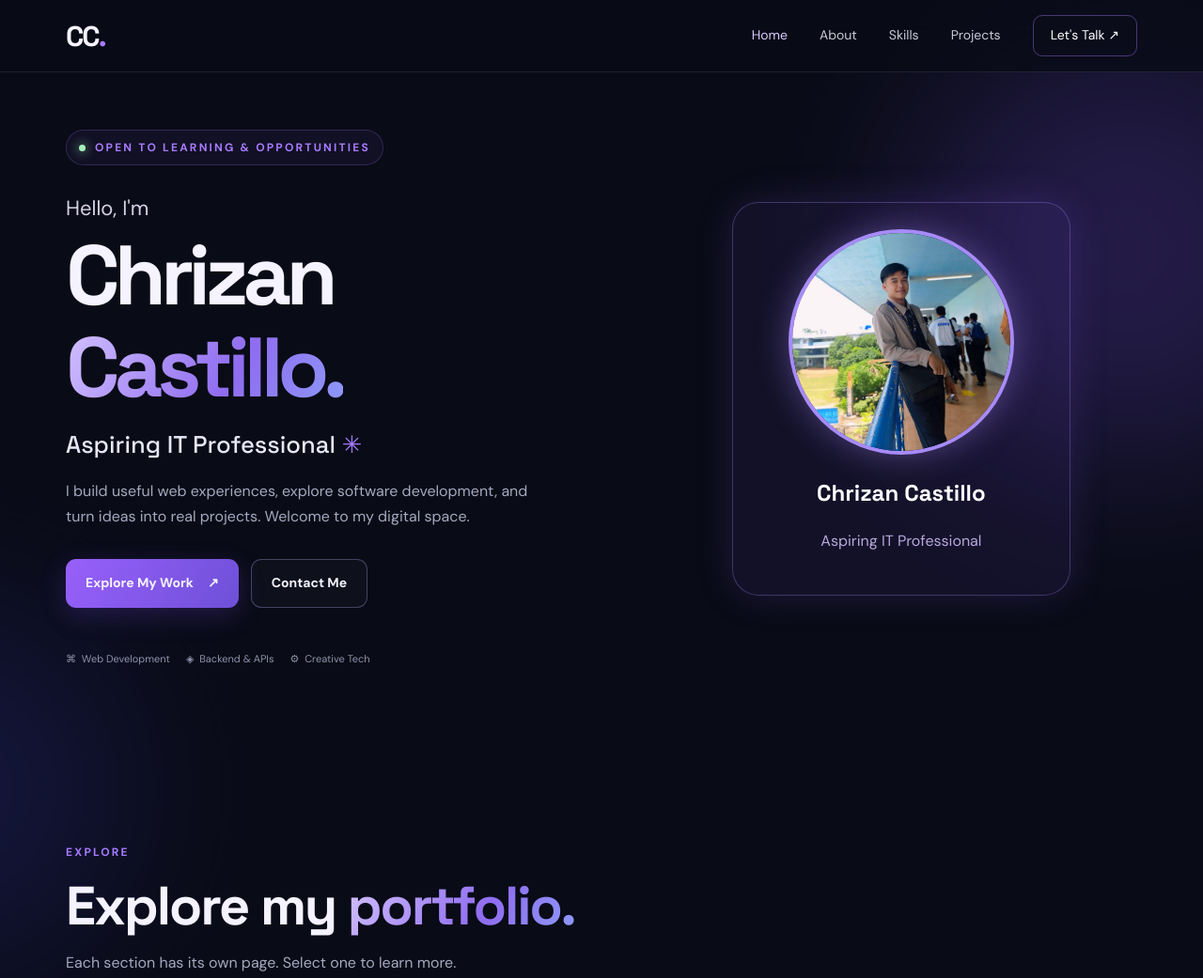
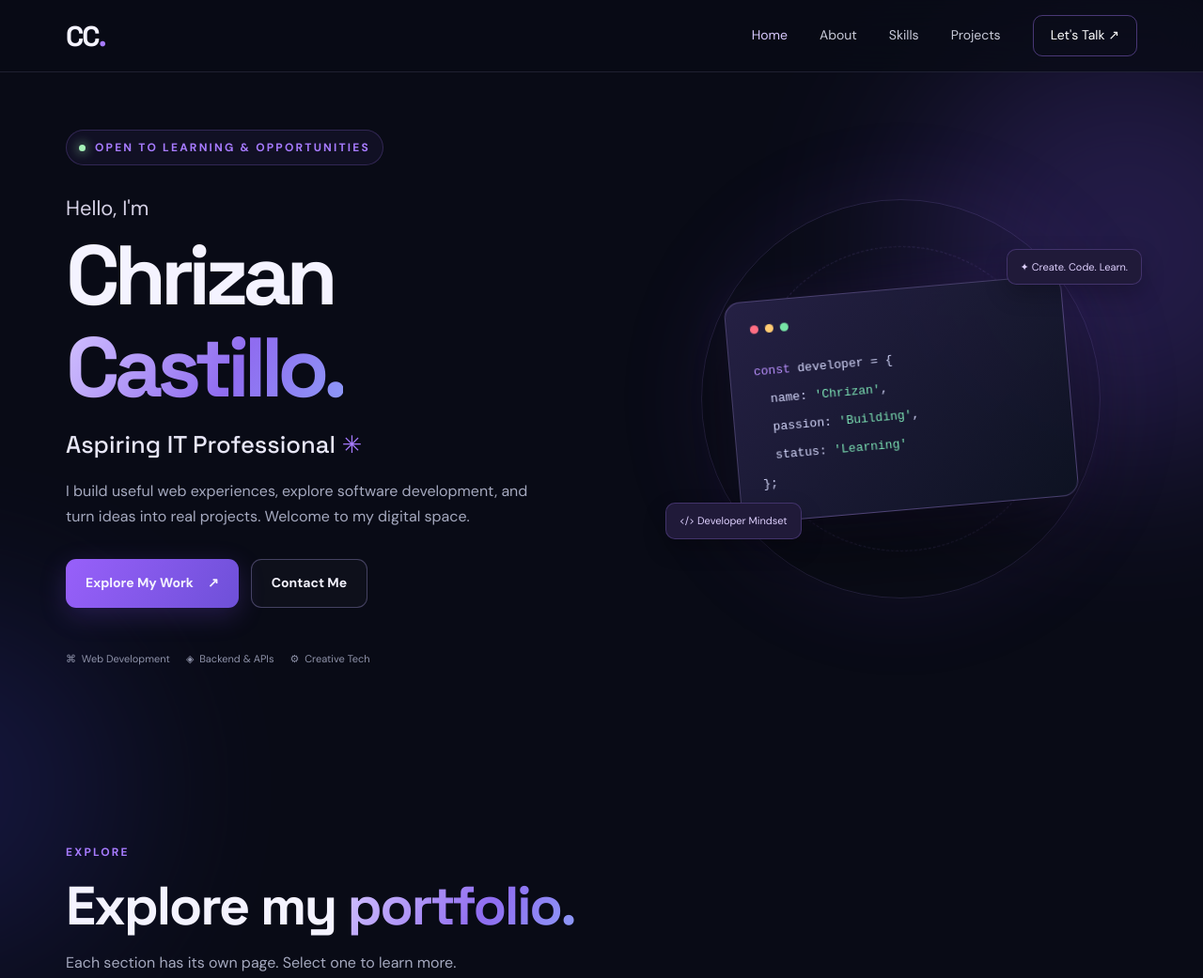
Before and after one commit to chrizan-rgb/chrizan-rgb.github.io, a plain HTML site: page index.html in a window 1280 px wide. Shown: the top 1041 px of the page at 94% size. Drawn offline with Linux system fonts and the light colour scheme.

Commit message:
Update index.html

```diff
--- a/index.html
+++ b/index.html
@@ -23,16 +23,33 @@
         <div class="hero-mini"><span>⌘ &nbsp;Web Development</span><span>◈ &nbsp;Backend & APIs</span><span>⚙ &nbsp;Creative Tech</span></div>
       </div>
 
-<div class="hero-art reveal">
-  <div class="profile-card">
-    <img
-      src="images/profile.jpg"
-      alt="Chrizan Castillo"
-      class="profile-image"
-    />
-    <h3>Chrizan Castillo</h3>
-    <p>Aspiring IT Professional</p>
+<div class="hero-art reveal" aria-hidden="true">
+  <div class="orbit orbit-outer"></div>
+  <div class="orbit orbit-inner"></div>
+
+  <div class="glass-card code-card">
+    <div class="card-dots">
+      <i></i><i></i><i></i>
+    </div>
+
+    <code>
+      <span class="code-purple">const</span> developer = {<br>
+      &nbsp;&nbsp;name: <span class="code-green">'Chrizan'</span>,<br>
+      &nbsp;&nbsp;passion: <span class="code-green">'Building'</span>,<br>
+      &nbsp;&nbsp;status: <span class="code-green">'Learning'</span><br>
+      };
+    </code>
+  </div>
+
+  <div class="floating-badge badge-top">
+    ✦ Create. Code. Learn.
+  </div>
+
+  <div class="floating-badge badge-bottom">
+    &lt;/&gt; Developer Mindset
   </div>
 </div>
 
+</div>
+
     </section><section class="section container reveal"><div class="section-heading"><span class="section-index">EXPLORE</span><h2>Explore my <span>portfolio.</span></h2><p>Each section has its own page. Select one to learn more.</p></div><div class="page-grid"><a class="page-tile" href="about.html"><span>01 / ABOUT</span><h3>Get to know me ↗</h3><p>Background, interests, and journey in technology.</p></a><a class="page-tile" href="skills.html"><span>02 / SKILLS</span><h3>My tech stack ↗</h3><p>The tools and languages I'm learning and using.</p></a><a class="page-tile" href="projects.html"><span>03 / PROJECTS</span><h3>Explore projects ↗</h3><p>Open each project to view details on a separate page.</p></a><a class="page-tile" href="contact.html"><span>04 / CONTACT</span><h3>Get in touch ↗</h3><p>Connect through email and GitHub.</p></a></div></section></main><footer class="container footer"><a class="brand" href="index.html">CC<span>.</span></a><span>© <span id="year"></span> Chrizan Castillo. Built with passion.</span><a href="index.html">Back to home ↑</a></footer></body></html>
```
